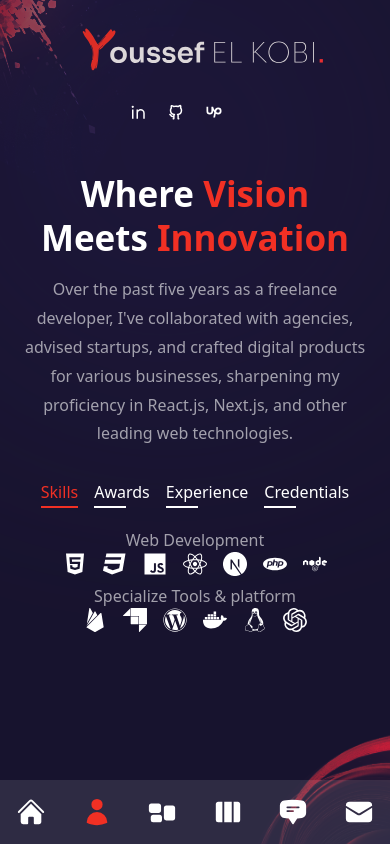
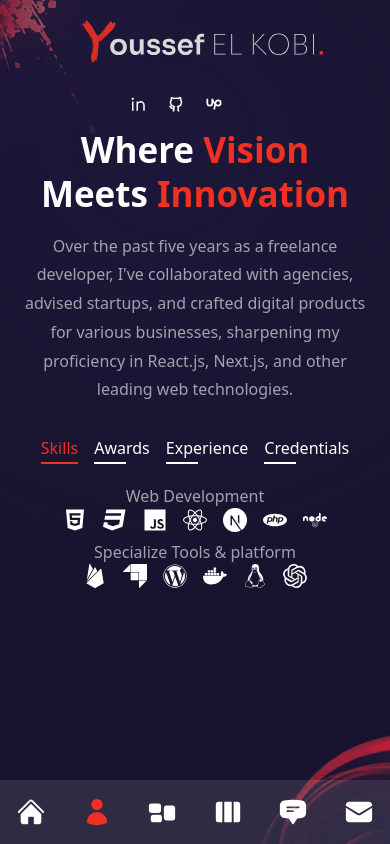
Before and after one commit to Youssef-kobi/portfolio, a Next.js app: page /about in a window 390 px wide. Built offline with nearby package versions, Linux system fonts and the light colour scheme; some icons are missing.

Commit message:
fix:mobile responsive

```diff
--- a/src/components/Header.jsx
+++ b/src/components/Header.jsx
@@ -13,7 +13,7 @@ const Header = () => {
           variants={fadeIn('up', 0.3)}
           initial='hidden'
           animate='show'
-          exit='hidden' className='flex flex-col lg:flex-row justify-between items-center gap-y-6 py-6' >
+          exit='hidden' className='flex flex-col lg:flex-row justify-between items-center gap-y-6 py-4' >
           {/* logo */}
           <Link className='flex items-end opacity-90' href={'/'}>
             <Image className='-mr-3 ' src={'/YLogo.svg'} width={40} height={48} alt='YLogo' priority />
--- a/src/pages/about/index.js
+++ b/src/pages/about/index.js
@@ -129,7 +129,7 @@ const About = () => {
         {/* Additional relevant meta tags */}
       </Head>
 
-      <section className='h-full bg-primary/30 py-32 flex items-center text-center xl:text-left'>
+      <section className='h-full bg-primary/30 py-32 text-center xl:text-left'>
         <Circles />
         <motion.aside
           variants={fadeIn('right', 0.2)}
@@ -140,7 +140,7 @@ const About = () => {
         >
           <Avatar />
         </motion.aside>
-        <div className='container mx-auto  flex flex-col items-center xl:flex-row gap-x-6'>
+        <div className='container mx-auto h-full flex flex-col items-center xl:flex-row gap-x-6'>
           {/* text */}
           <article className='flex flex-col justify-center'>
             <motion.h2
@@ -220,7 +220,7 @@ const About = () => {
             initial='hidden'
             animate='show'
             exit='hidden'
-            className='flex flex-col w-full xl:max-w-[48%]'
+            className='flex flex-col w-full xl:max-w-[48%] h-[380px]'
           >
             <div className='flex gap-x-4 xl:gap-x-8 mx-auto xl:mx-0 mb-4'>
               {aboutData.map((el, itemIndex) => {
--- a/src/pages/index.js
+++ b/src/pages/index.js
@@ -18,7 +18,7 @@ export default function Home() {
       </Head>
       <section className='bg-primary/60 h-full'>
         <div className='w-full h-full bg-gradient-to-r from-primary/10 via-black/30 to-black/10'>
-          <header className='text-center flex flex-col justify-center xl:pt-40 xl:text-left h-full container mx-auto'>
+          <header className='text-center flex flex-col justify-center pt-40 xl:text-left h-full container mx-auto'>
             <motion.h1
               variants={fadeIn('down', 0.2)}
               initial='hidden'
```
